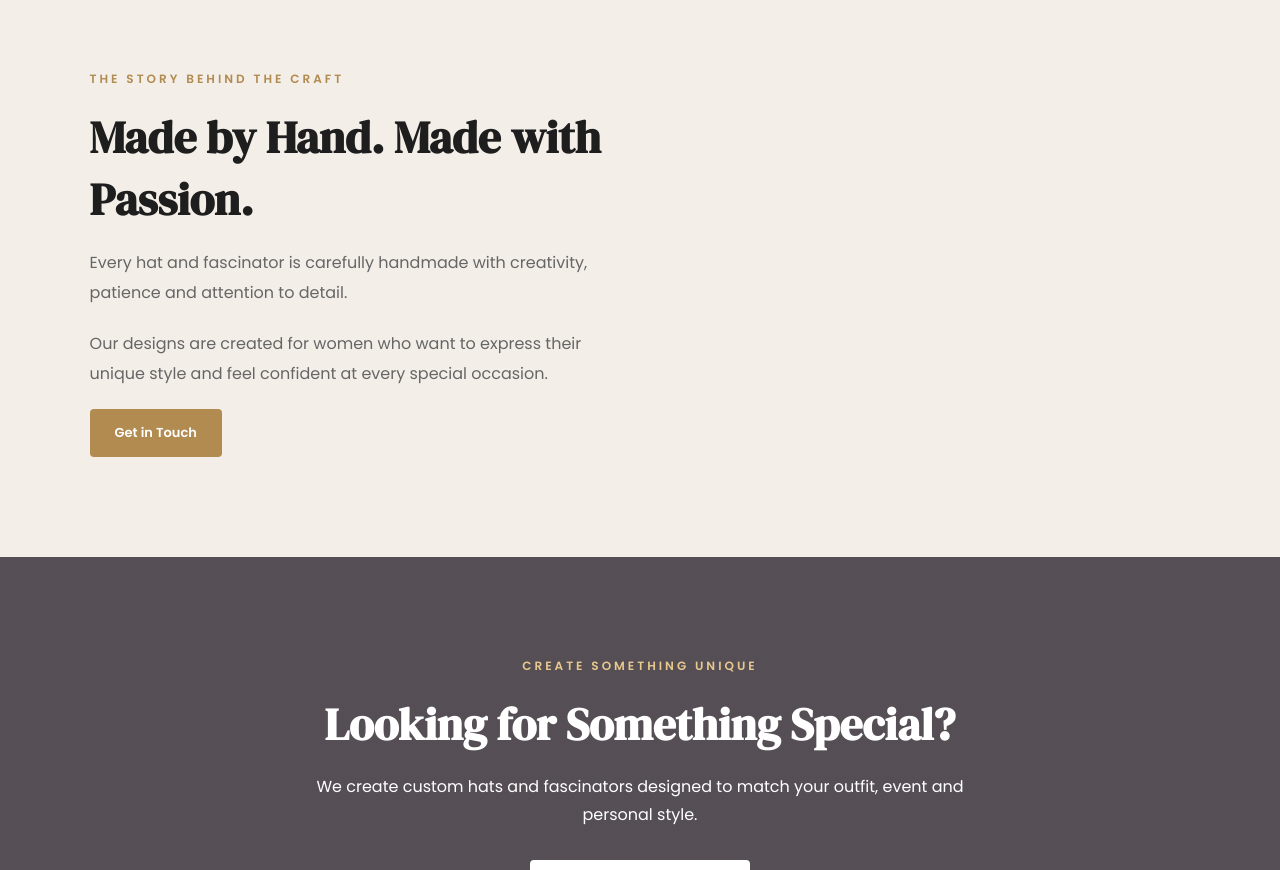
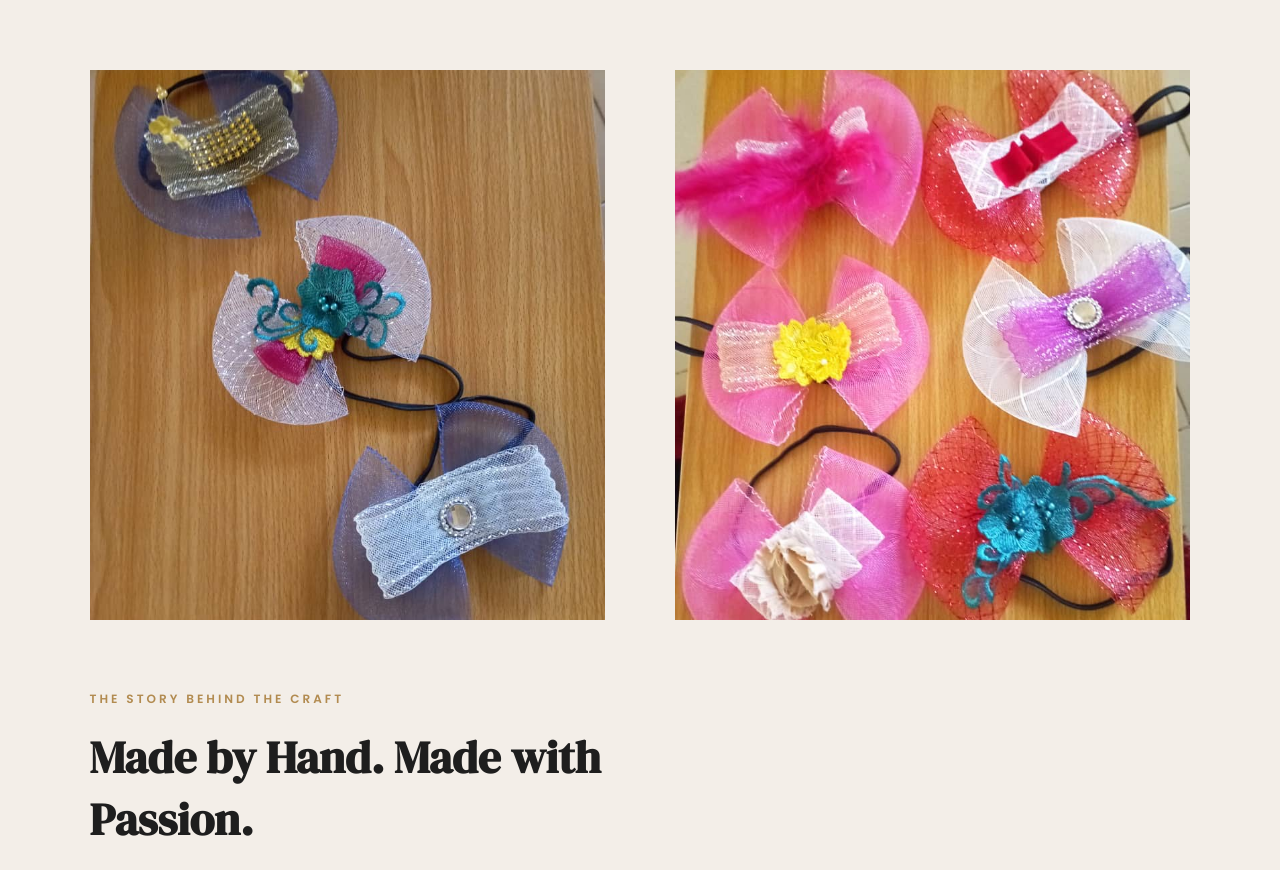
Before and after one commit to danielamara-alt/Eimascrafts, a plain HTML site: page index.html in a window 1280 px wide. Shown: the part 2802-3672 px from the top of the page. Drawn offline with Linux system fonts and the light colour scheme.

Commit message:
Update index.html

```diff
--- a/index.html
+++ b/index.html
@@ -270,6 +270,14 @@
              <img src="ed03a8a0-be28-4842-bec5-0a6cdf281d4a.jpeg">
         </div>
 
+        <div class="about-image">
+             <img src="07902666-9b27-4f3d-b9a0-8f397ed304dc.jpeg">
+        </div>
+
+        <div class="about-image">
+            <img src="77893651-d90c-4938-96a1-1d92b3adc5e3.jpeg">
+        </div>
+
         <div class="about-content">
 
             <p class="eyebrow">THE STORY BEHIND THE CRAFT</p>
```
